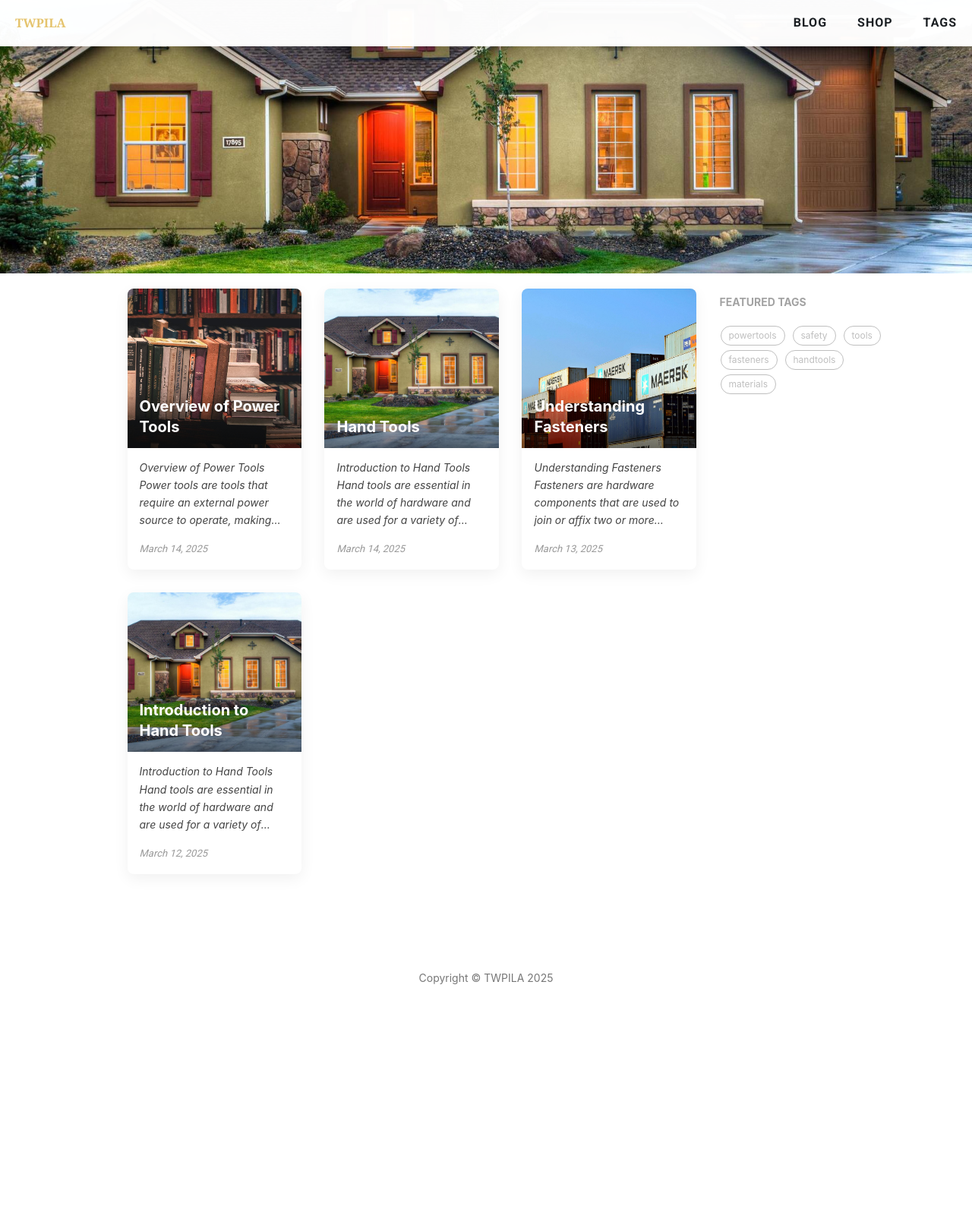
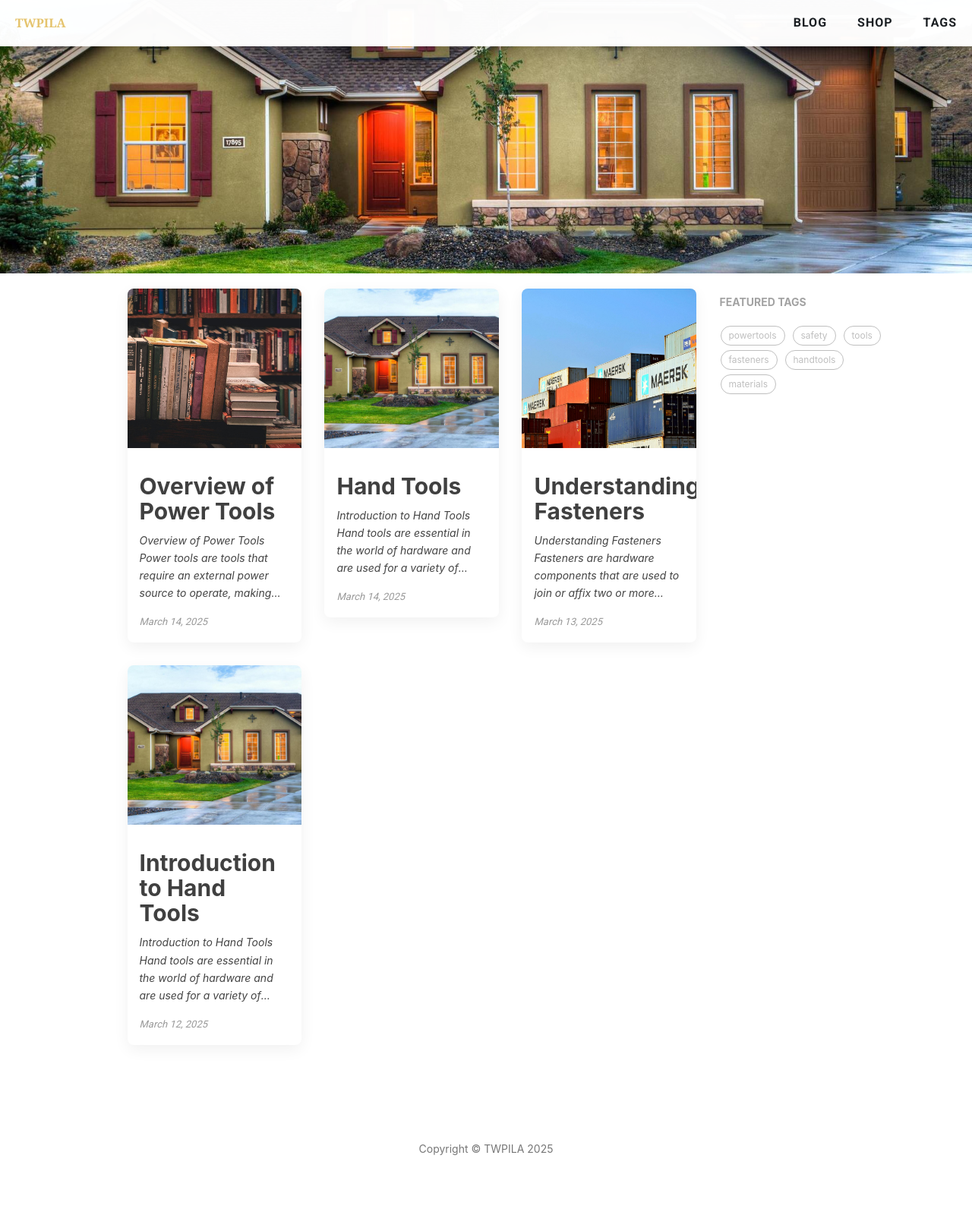
Before and after one commit to twpila/twpila.github.io, a Jekyll site: the page built from index.html, in a window 1280 px wide. Shown: the whole page at 76% size. Built offline with Jekyll 4.4.1, drawn with Linux system fonts in a browser that asks for light colours; nearby versions of some CDN libraries; the list of posts is cut into pages by our own code; comment, search, counter and statistics services are not loaded; before the commit the page ends 1392 px from its top, so only the background shows below that.

Commit message:
Refactor post cover layout

```diff
--- a/index.html
+++ b/index.html
@@ -80,14 +80,12 @@ description: ""
         <div class="post-cover">
           {% assign list_cover = post.cover | default: post.header-img | default: site.header-img %}
           <img class="img-responsive" alt="{{ post.title }}" src="{{ site.baseurl }}/{{ list_cover }}">
-          <div class="cover-gradient">
-            <h2 class="post-title">{{ post.title }}</h2>
-            {% if post.subtitle %}
-            <h3 class="post-subtitle">{{ post.subtitle }}</h3>
-            {% endif %}
-          </div>
         </div>
         <div class="card-body">
+          <h2 class="post-title">{{ post.title }}</h2>
+          {% if post.subtitle %}
+          <h3 class="post-subtitle">{{ post.subtitle }}</h3>
+          {% endif %}
           <div class="post-content-preview">
               {% if post.lang == 'en' %}
                   {{ post.content | strip_html | truncate:300 }}
```
Also changed, not shown: archive.html (+4 -6 lines).
